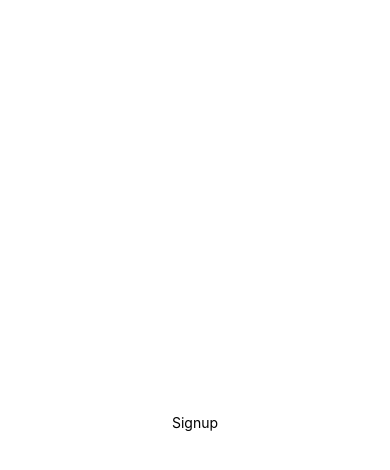
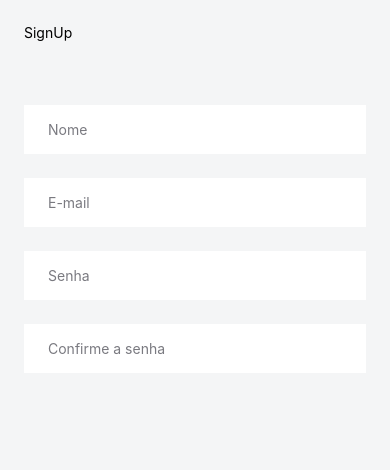
Before and after one commit to FeliipeAC/singup-form-app, a React Native app: screen / in a window 390 px wide. Shown: the top 470 px of the page. Built offline with nearby package versions, Linux system fonts and the light colour scheme.

Commit message:
add components form and input

```diff
--- a/App.tsx
+++ b/App.tsx
@@ -1,20 +1,8 @@
-import { StatusBar } from 'expo-status-bar';
-import { StyleSheet, Text, View } from 'react-native';
+import { StatusBar } from "expo-status-bar";
+import { StyleSheet, Text, View } from "react-native";
+import { SignUp } from "./src/screens/SignUp";
+import React from "react";
 
 export default function App() {
-  return (
-    <View style={styles.container}>
-      <Text>Signup</Text>
-      <StatusBar style="auto" />
-    </View>
-  );
+  return <SignUp />;
 }
-
-const styles = StyleSheet.create({
-  container: {
-    flex: 1,
-    backgroundColor: '#fff',
-    alignItems: 'center',
-    justifyContent: 'center',
-  },
-});
--- a/package.json
+++ b/package.json
@@ -10,12 +10,16 @@
     "eject": "expo eject"
   },
   "dependencies": {
+    "@types/styled-components-react-native": "^5.1.3",
     "expo": "~45.0.0",
     "expo-status-bar": "~1.3.0",
     "react": "17.0.2",
     "react-dom": "17.0.2",
+    "react-hook-form": "^7.32.0",
     "react-native": "0.68.2",
-    "react-native-web": "0.17.7"
+    "react-native-web": "0.17.7",
+    "styled-components": "^5.3.5",
+    "yup": "^0.32.11"
   },
   "devDependencies": {
     "@babel/core": "^7.12.9",
--- /dev/null
+++ b/src/components/Form/index.tsx
@@ -0,0 +1,18 @@
+import { Input } from "../Input";
+import { Container } from "./styles";
+import { Text } from "react-native";
+
+export function Form() {
+  return (
+    <Container>
+      <Input placeholder="Nome" />
+      <Input
+        placeholder="E-mail"
+        keyboardType="email-address"
+        autoCapitalize="none"
+      />
+      <Input placeholder="Senha" secureTextEntry />
+      <Input placeholder="Confirme a senha" secureTextEntry />
+    </Container>
+  );
+}
--- /dev/null
+++ b/src/components/Form/styles.ts
@@ -0,0 +1,7 @@
+import styled from "styled-components/native";
+
+export const Container = styled.View`
+  width: 100%;
+  margin-top: 64px;
+  margin-bottom: 16px;
+`;
--- /dev/null
+++ b/src/components/Input/index.tsx
@@ -0,0 +1,32 @@
+import React, { useState } from "react";
+import { TextInputProps } from "react-native";
+import { Container, IconContainer, InputText } from "./styles";
+
+export type InputProps = TextInputProps & {
+  value?: string;
+};
+
+export function Input({ value, ...rest }: InputProps) {
+  const [isFocused, setIsFocused] = useState(false);
+  const [isFilled, setIsFilled] = useState(false);
+
+  function handleInputFocus() {
+    setIsFocused(true);
+  }
+
+  function handleInputBlur() {
+    setIsFocused(false);
+    setIsFilled(!!value);
+  }
+  return (
+    <Container>
+      <InputText
+        onFocus={handleInputFocus}
+        onBlur={handleInputBlur}
+        isFocused={isFocused}
+        value={value}
+        {...rest}
+      />
+    </Container>
+  );
+}
--- /dev/null
+++ b/src/components/Input/styles.ts
@@ -0,0 +1,41 @@
+import { TextInput } from "react-native";
+import styled, { css } from "styled-components/native";
+
+interface Props {
+  isFocused: boolean;
+}
+
+export const Container = styled.View`
+  flex-direction: row;
+  margin-bottom: 8px;
+`;
+
+export const IconContainer = styled.View<Props>`
+  height: 56px;
+  width: 55px;
+  justify-content: center;
+  align-items: center;
+  margin-right: 2px;
+  background-color: #ffffff;
+
+  ${({ isFocused }) =>
+    isFocused &&
+    css`
+      border-bottom-width: 2px;
+      border-bottom-color: #dc1637;
+    `};
+`;
+
+export const InputText = styled(TextInput)<Props>`
+  flex: 1;
+  background-color: #ffffff;
+  color: #7a7a80;
+  padding: 16px 24px;
+  margin-bottom: 16px;
+  ${({ isFocused }) =>
+    isFocused &&
+    css`
+      border-bottom-width: 2px;
+      border-bottom-color: #dc1637;
+    `};
+`;
--- a/src/screens/SignUp/index.tsx
+++ b/src/screens/SignUp/index.tsx
@@ -1,9 +1,24 @@
+import React from "react";
 import {
   Keyboard,
   KeyboardAvoidingView,
   TouchableWithoutFeedback,
 } from "react-native";
+import { Container } from "./styles";
+import { Form } from "../../components/Form";
+import { Text } from "react-native";
 
 export function SignUp() {
-  return <TouchableWithoutFeedback></TouchableWithoutFeedback>;
+  return (
+    <Container>
+      <TouchableWithoutFeedback onPress={Keyboard.dismiss}>
+        <KeyboardAvoidingView behavior="position" enabled>
+          <>
+            <Text>SignUp</Text>
+            <Form />
+          </>
+        </KeyboardAvoidingView>
+      </TouchableWithoutFeedback>
+    </Container>
+  );
 }
--- /dev/null
+++ b/src/screens/SignUp/styles.ts
@@ -0,0 +1,7 @@
+import styled from "styled-components/native";
+
+export const Container = styled.View`
+  flex: 1;
+  background-color: #f4f5f6;
+  padding: 24px;
+`;
--- a/tsconfig.json
+++ b/tsconfig.json
@@ -1,6 +1,7 @@
 {
   "extends": "expo/tsconfig.base",
   "compilerOptions": {
-    "strict": true
+    "strict": true,
+
   }
 }
```
Also changed, not shown: 1 other file (tests, documents, lock files or other folders).
